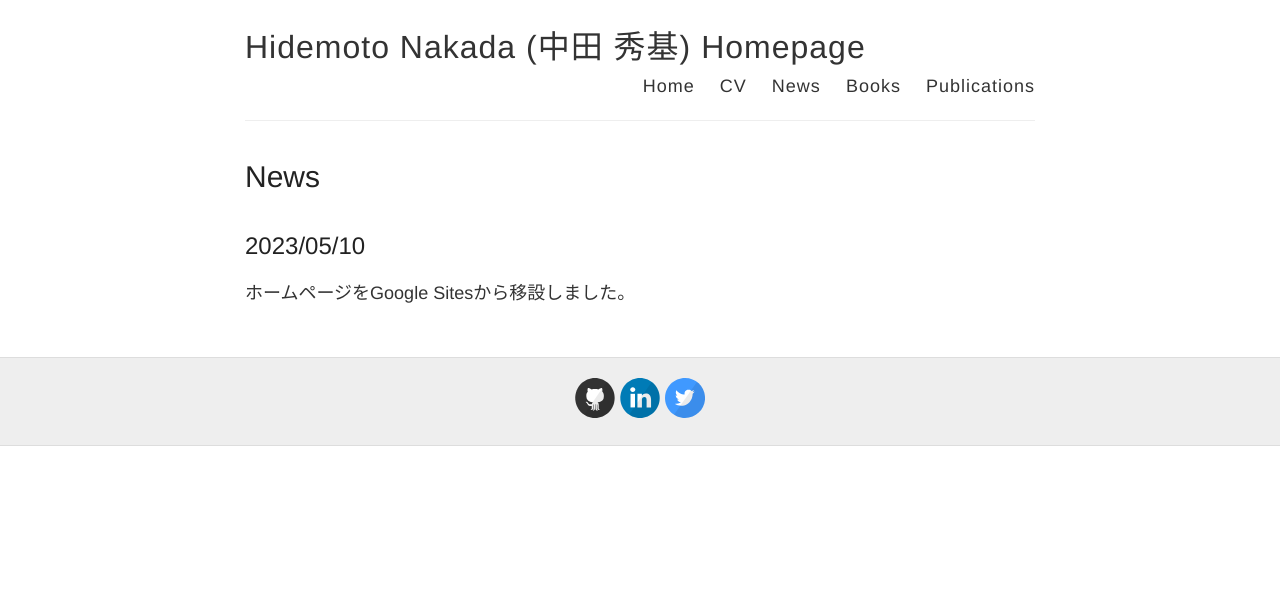
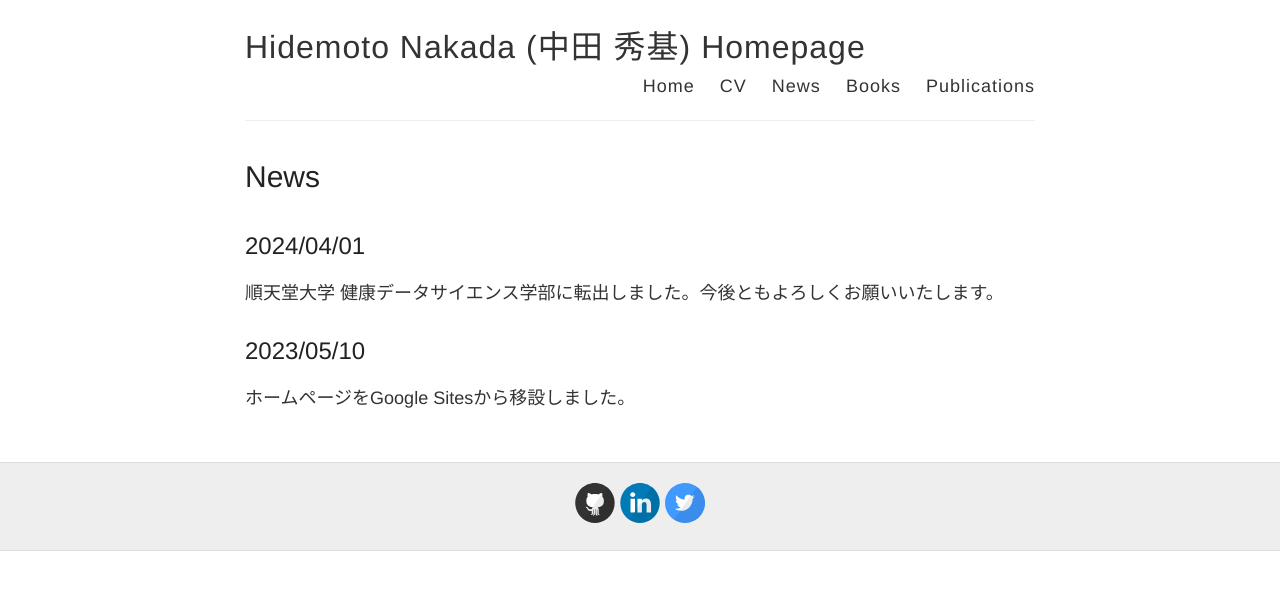
Before and after one commit to HidemotoNakada/HidemotoNakada.github.io, a Jekyll site: the page built from docs/news/index.md, in a window 1280 px wide. Shown: the top 590 px of the page. Built offline with Jekyll 4.4.1, drawn with Linux system fonts in a browser that asks for light colours; our own code applies the rules of GitHub Pages for plain Markdown files.

Commit message:
Update index.md

```diff
--- a/docs/news/index.md
+++ b/docs/news/index.md
@@ -3,5 +3,8 @@ layout: default
 ---
 # News
 
+## 2024/04/01
+順天堂大学 健康データサイエンス学部に転出しました。今後ともよろしくお願いいたします。
+
 ## 2023/05/10
 ホームページをGoogle Sitesから移設しました。
```
